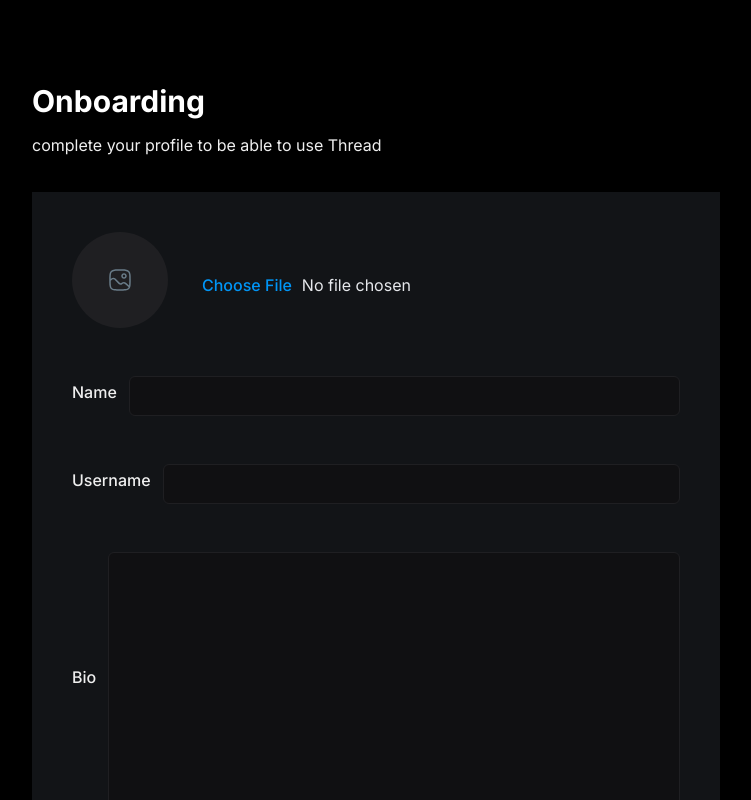
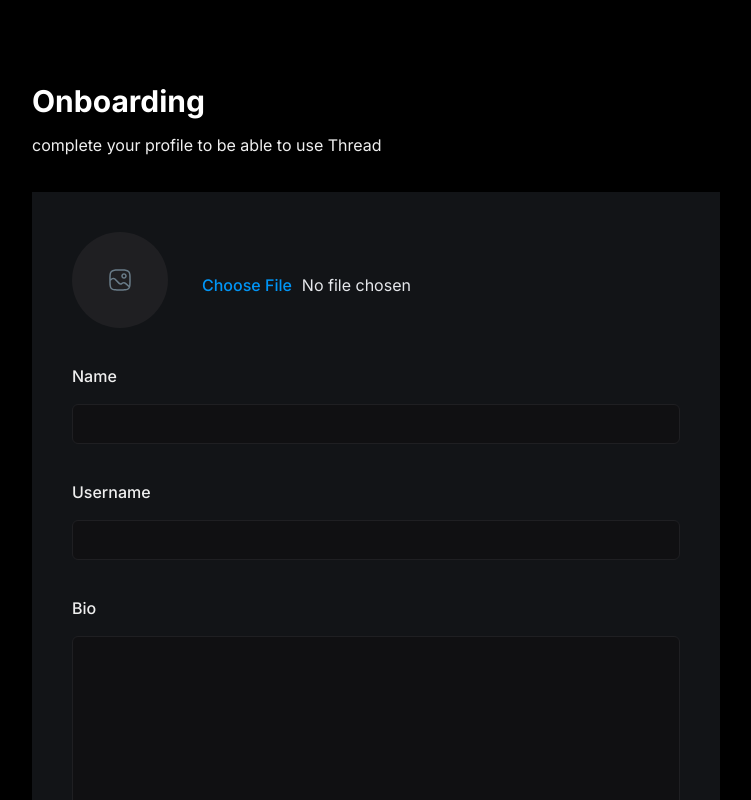
Before and after one commit to Avish24x/Thread., a Next.js app: page /onboarding in a window 1280 px wide. Shown: the top 800 px of the page, without its empty margins (264-1015 px from the left). Built offline with nearby package versions, Linux system fonts and the light colour scheme; no server answers.

Commit message:
account profile onboarding done

```diff
--- a/components/forms/AccountProfile.tsx
+++ b/components/forms/AccountProfile.tsx
@@ -91,7 +91,7 @@ const AccountProfile = ({ user, btnTitle }: Props) => {
                   type="file"
                   accept="image/*"
                   placeholder="Upload a photo"
-                  className="account-form_image-input"
+                  className="account-form_image-input hover:cursor-pointer"
                   onChange={(e) => handleImage(e, field.onChange)}
                 />
               </FormControl>
@@ -103,11 +103,11 @@ const AccountProfile = ({ user, btnTitle }: Props) => {
           control={form.control}
           name="name"
           render={({ field }) => (
-            <FormItem className="flex items-center gap-3 w-full">
+            <FormItem className="flex  flex-col gap-3 w-full">
               <FormLabel className="text-base-semibold text-light-2">
                 Name
               </FormLabel>
-              <FormControl className="flex-1 text-base-semibold text-gray-200">
+              <FormControl>
                 <Input
                   type="text"
                   className="account-form_input no-focus"
@@ -122,11 +122,11 @@ const AccountProfile = ({ user, btnTitle }: Props) => {
           control={form.control}
           name="username"
           render={({ field }) => (
-            <FormItem className="flex items-center gap-3 w-full">
+            <FormItem className="flex  gap-3 w-full flex-col">
               <FormLabel className="text-base-semibold text-light-2">
                 Username
               </FormLabel>
-              <FormControl className="flex-1 text-base-semibold text-gray-200">
+              <FormControl>
                 <Input
                   type="text"
                   className="account-form_input no-focus"
@@ -141,11 +141,11 @@ const AccountProfile = ({ user, btnTitle }: Props) => {
           control={form.control}
           name="bio"
           render={({ field }) => (
-            <FormItem className="flex items-center gap-3 w-full">
+            <FormItem className="flex  gap-3 w-full flex-col">
               <FormLabel className="text-base-semibold text-light-2">
                 Bio
               </FormLabel>
-              <FormControl className="flex-1 text-base-semibold text-gray-200">
+              <FormControl>
                 <Textarea
                   rows={10}
                   className="account-form_input no-focus"
```
